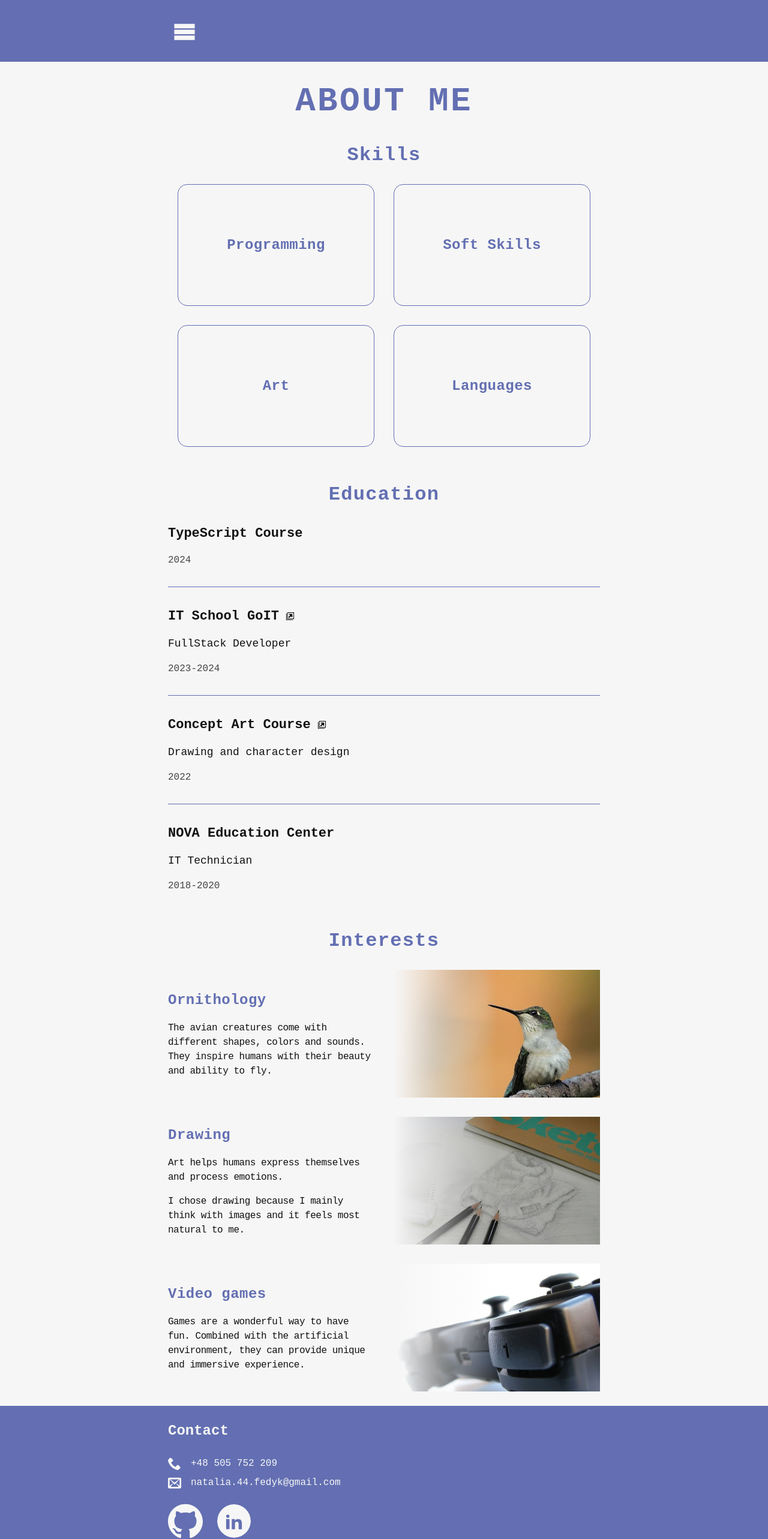
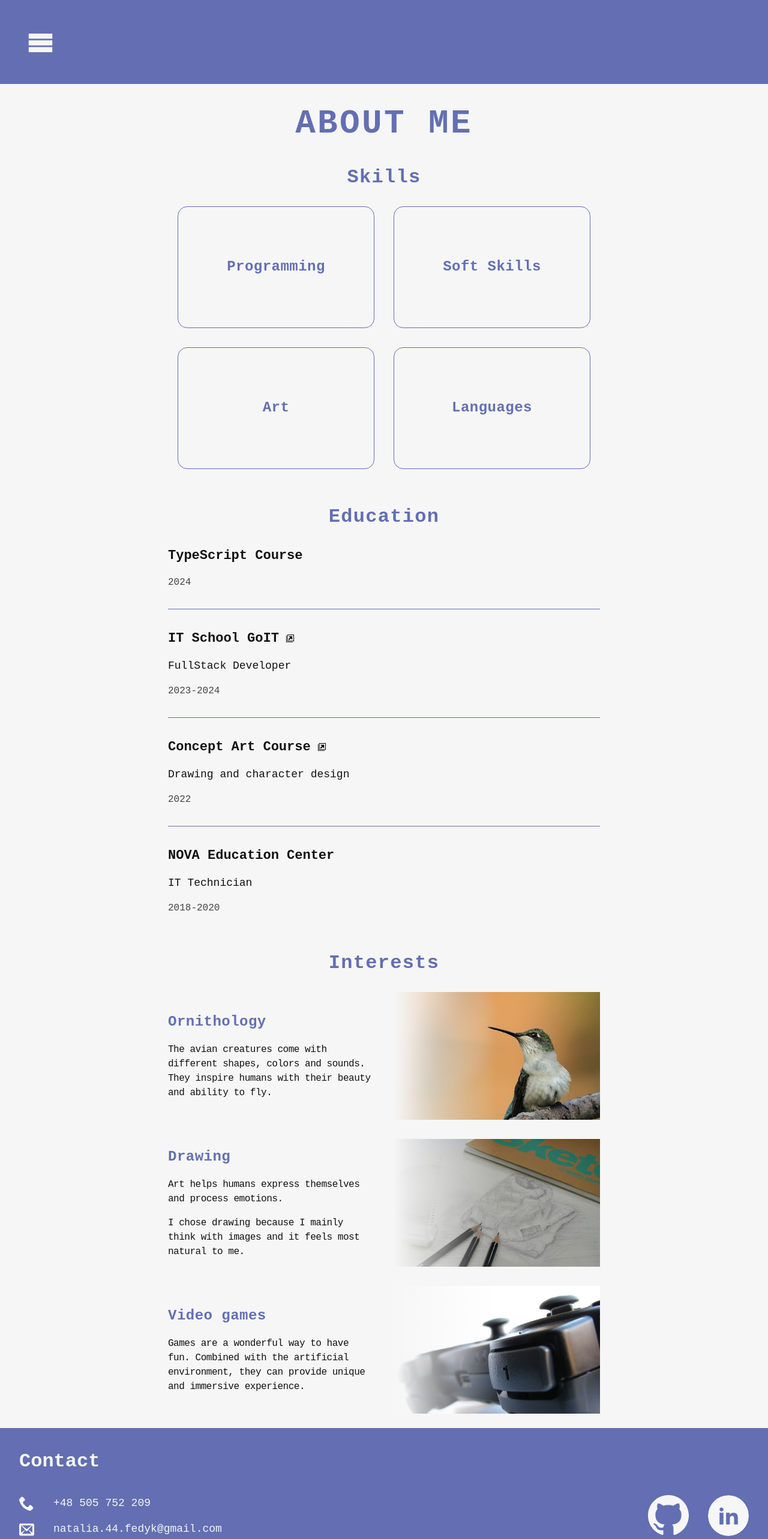
Before and after one commit to Perslay/portfolio, a React (Vite) app: page /portfolio/about in a window 1280 px wide. Shown: the top 2566 px of the page at 60% size. Built offline with nearby package versions, Linux system fonts and the light colour scheme.

Commit message:
Header and Footer for big screens
Styles of Header and Footer components for screens at least 1280px wide.

```diff
--- a/src/components/Footer/Footer.module.css
+++ b/src/components/Footer/Footer.module.css
@@ -114,8 +114,13 @@
     margin-bottom: 1.5rem;
   }
 
+  .address {
+    display: flex;
+    justify-content: space-between;
+  }
+
   .textLinks {
-    margin-bottom: 1.5rem;
+    margin: 0;
   }
 
   .imageLinks {
@@ -123,7 +128,7 @@
   }
 
   .imageLink {
-    height: 56px;
+    height: 58px;
   }
 
   .githubIcon {
@@ -132,11 +137,59 @@
   }
 
   .linkedinLink {
-    height: 56px;
-    width: 56px;
+    height: 58px;
+    width: 58px;
   }
 
   .linkedinIcon {
     width: 30px;
   }
 }
+
+@media screen and (min-width: 1280px) {
+  .footer {
+    padding: 2rem;
+    width: 1280px;
+  }
+
+  .heading {
+    font-size: 2em;
+    margin-bottom: 2rem;
+  }
+
+  .textLinkIcon {
+    width: 25px;
+    height: 25px;
+  }
+
+  .textLinks {
+    font-size: 18px;
+    gap: 1rem;
+  }
+
+  .textLine {
+    gap: 2rem;
+  }
+
+  .imageLinks {
+    gap: 2rem;
+  }
+
+  .imageLink {
+    height: 68px;
+  }
+
+  .githubIcon {
+    width: 68px;
+    height: 68px;
+  }
+
+  .linkedinLink {
+    height: 68px;
+    width: 68px;
+  }
+
+  .linkedinIcon {
+    width: 35px;
+  }
+}
--- a/src/components/Header/Header.module.css
+++ b/src/components/Header/Header.module.css
@@ -11,16 +11,12 @@
 }
 
 .menuButton {
-  align-items: center;
   background: none;
   border: none;
   border-radius: 0.5rem;
-  display: flex;
   fill: var(--color-white);
-  height: 45px;
+  transition: background-color 300ms ease;
   padding: 0.5rem;
-  transition: background-color 300ms ease;
-  width: 45px;
 }
 
 .menuButton:hover,
@@ -29,14 +25,33 @@
   outline: none;
 }
 
+.menuIcon {
+  height: 100%;
+  width: 35px;
+}
+
 @media screen and (min-width: 768px) {
   .header {
     padding: 1.5rem;
     width: 768px;
   }
 
-  .menuButton {
-    height: 55px;
-    width: 55px;
+  .menuIcon {
+    width: 40px;
   }
 }
+
+@media screen and (min-width: 1280px) {
+  .header {
+    padding: 2rem;
+    width: 1280px;
+  }
+
+  .menuButton {
+    padding: 0.8rem;
+  }
+
+  .menuIcon {
+    width: 45px;
+  }
+}
--- a/src/components/Header/Header.tsx
+++ b/src/components/Header/Header.tsx
@@ -18,7 +18,7 @@ export const Header = ({
           onClick={toggleNav}
           id="open-dialog"
         >
-          <svg width="50" height="50">
+          <svg className={css.menuIcon} width="40" height="40">
             <use href="/portfolio/images/icons.svg#icon-menu" />
           </svg>
         </button>
```
